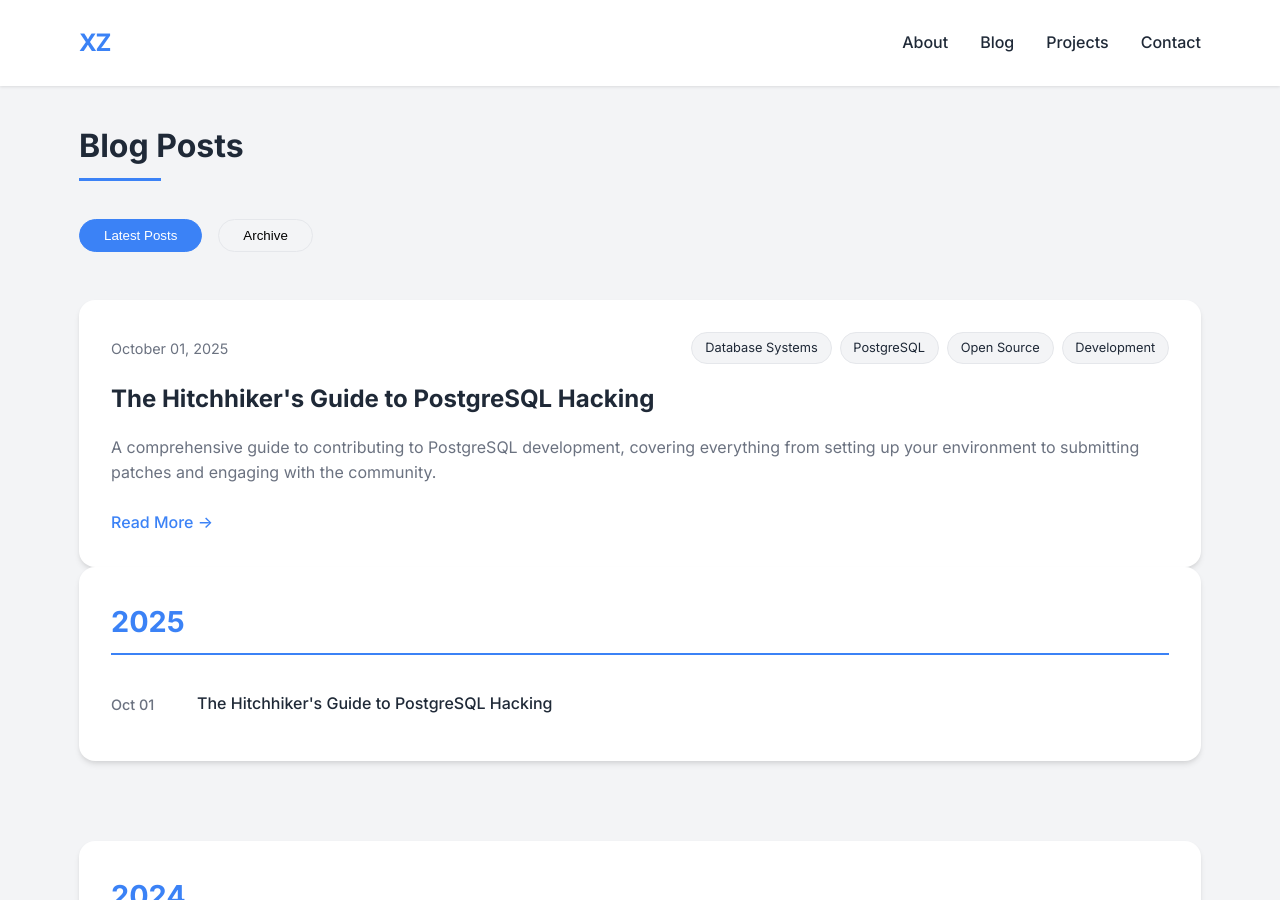
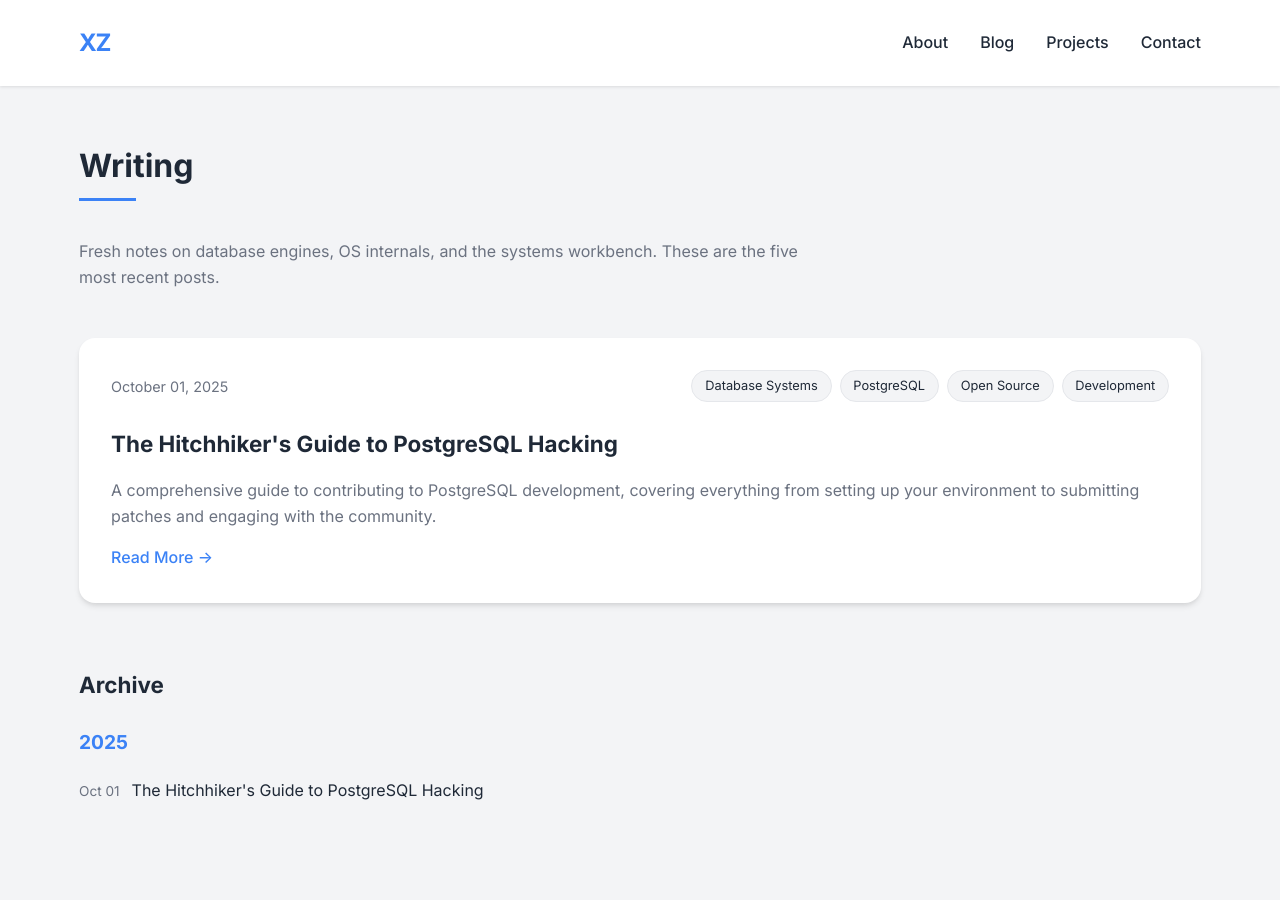
Before and after one commit to alterego655/alterego655.github.io, a Jekyll site: the page built from _pages/blog.html, in a window 1280 px wide and 900 px high. Built offline with Jekyll 4.4.1, drawn with Linux system fonts in a browser that asks for light colours; some of the changed text lies outside the part shown.

Commit message:
Refresh blog sections and post header layout

```diff
--- a/_layouts/post.html
+++ b/_layouts/post.html
@@ -10,7 +10,7 @@ layout: default
     .post-header-section {
         background-color: var(--bg-color);
         padding-top: 140px;
-        padding-bottom: 2rem;
+        padding-bottom: 140px;
         border-bottom: 1px solid var(--border-color);
     }
     .blog-content {
--- a/_pages/blog.html
+++ b/_pages/blog.html
@@ -6,34 +6,22 @@ permalink: /blog/
 
 <style>
     .blog-page {
-        padding-top: 120px;
+        padding-top: 140px;
         padding-bottom: 4rem;
         background-color: var(--light-bg);
         min-height: 100vh;
     }
-    .blog-filters {
-        display: flex;
-        gap: 1rem;
+    .blog-intro {
+        max-width: 720px;
         margin-bottom: 3rem;
-    }
-    .filter-btn {
-        background: none;
-        border: 1px solid var(--border-color);
-        padding: 0.5rem 1.5rem;
-        border-radius: 2rem;
-        cursor: pointer;
-        transition: var(--transition);
-        font-weight: 500;
-    }
-    .filter-btn.active,
-    .filter-btn:hover {
-        background-color: var(--primary-color);
-        color: white;
-        border-color: var(--primary-color);
+        color: var(--light-text);
     }
     .blog-posts {
         display: grid;
         gap: 2rem;
+    }
+    .blog-posts.cards {
+        grid-template-columns: repeat(auto-fit, minmax(260px, 1fr));
     }
     .blog-card {
         background-color: var(--bg-color);
@@ -41,130 +29,95 @@ permalink: /blog/
         padding: 2rem;
         box-shadow: var(--card-shadow);
         transition: var(--transition);
+        display: flex;
+        flex-direction: column;
+        gap: 1rem;
     }
     .blog-card:hover {
-        transform: translateY(-5px);
-        box-shadow: 0 10px 20px rgba(0, 0, 0, 0.08);
+        transform: translateY(-4px);
+        box-shadow: 0 12px 24px rgba(0, 0, 0, 0.08);
     }
     .blog-meta {
         display: flex;
         justify-content: space-between;
         align-items: center;
-        margin-bottom: 1rem;
         flex-wrap: wrap;
-        gap: 1rem;
+        gap: 0.75rem;
+        font-size: 0.9rem;
+        color: var(--light-text);
     }
-    .blog-date {
-        color: var(--light-text);
-        font-size: 0.9rem;
+    .blog-title {
+        font-size: 1.4rem;
+        color: var(--text-color);
+        margin: 0;
     }
-    .blog-tags {
-        display: flex;
-        flex-wrap: wrap;
-        gap: 0.5rem;
-    }
-    .blog-tags .tag {
-        font-size: 0.8rem;
-        padding: 0.3rem 0.8rem;
-        background-color: var(--light-bg);
-        border: 1px solid var(--border-color);
-        border-radius: 2rem;
-        color: var(--text-color);
+    .blog-title a {
+        color: inherit;
+        text-decoration: none;
         transition: var(--transition);
     }
-    .blog-title {
-        font-size: 1.5rem;
-        margin-bottom: 1rem;
-        color: var(--text-color);
-        transition: var(--transition);
-    }
-    .blog-card:hover .blog-title {
+    .blog-card:hover .blog-title a {
         color: var(--primary-color);
     }
     .blog-excerpt {
         color: var(--light-text);
-        margin-bottom: 1.5rem;
+        margin: 0;
+        flex-grow: 1;
     }
     .read-more {
         font-weight: 500;
-        position: relative;
         color: var(--primary-color);
         text-decoration: none;
+        align-self: flex-start;
     }
-    .read-more::after {
-        content: '';
-        position: absolute;
-        width: 0;
-        height: 2px;
-        bottom: -2px;
-        left: 0;
-        background-color: var(--primary-color);
-        transition: var(--transition);
+    .archive-section {
+        margin-top: 4rem;
     }
-    .read-more:hover::after {
-        width: 100%;
-    }
-
-    /* Archive styles */
     .archive-year {
-        margin-bottom: 3rem;
-        background-color: var(--bg-color);
-        padding: 2rem;
-        border-radius: 1rem;
-        box-shadow: var(--card-shadow);
+        margin-bottom: 2.5rem;
     }
     .archive-year h3 {
-        font-size: 1.8rem;
-        margin-bottom: 1.5rem;
         color: var(--primary-color);
-        border-bottom: 2px solid var(--primary-color);
-        padding-bottom: 0.5rem;
+        font-size: 1.2rem;
+        margin-bottom: 1rem;
     }
     .archive-list {
         list-style: none;
         padding: 0;
+        display: grid;
+        gap: 0.5rem;
     }
-    .archive-list li {
-        padding: 0.75rem 0;
-        border-bottom: 1px solid var(--border-color);
-        display: flex;
-        align-items: center;
-        gap: 1rem;
-    }
-    .archive-list li:last-child {
-        border-bottom: none;
-    }
-    .archive-date {
-        color: var(--light-text);
-        font-size: 0.9rem;
-        min-width: 70px;
-        font-weight: 500;
-    }
-    .archive-list a {
+    .archive-list li a {
         color: var(--text-color);
         text-decoration: none;
+        display: inline-flex;
+        align-items: baseline;
+        gap: 0.75rem;
+        padding: 0.25rem 0;
+        border-bottom: 1px dashed transparent;
         transition: var(--transition);
-        font-weight: 500;
     }
-    .archive-list a:hover {
+    .archive-list li a span {
+        font-size: 0.85rem;
+        color: var(--light-text);
+    }
+    .archive-list li a:hover {
         color: var(--primary-color);
+        border-bottom-color: var(--primary-color);
     }
 </style>
 
 <section class="blog-page">
     <div class="container">
-        <h1 class="section-title">Blog Posts</h1>
+        <h1 class="section-title">Writing</h1>
 
-        <div class="blog-filters">
-            <button class="filter-btn active" data-filter="latest">Latest Posts</button>
-            <button class="filter-btn" data-filter="archive">Archive</button>
-        </div>
+        <p class="blog-intro">Fresh notes on database engines, OS internals, and the systems workbench. These are the five most recent posts.</p>
 
-        <div class="blog-posts" id="latest-posts">
+        <div class="blog-posts cards">
             {% for post in site.posts limit:5 %}
             <article class="blog-card">
                 <div class="blog-meta">
-                    <span class="blog-date">{{ post.date | date: "%B %d, %Y" }}</span>
+                    <span>{{ post.date | date: "%B %d, %Y" }}</span>
                     {% if post.tags and post.tags.size > 0 %}
                     <div class="blog-tags">
                         {% for tag in post.tags %}
@@ -173,43 +126,32 @@ permalink: /blog/
                     </div>
                     {% endif %}
                 </div>
-                <h3 class="blog-title">{{ post.title }}</h3>
+                <h3 class="blog-title"><a href="{{ post.url | relative_url }}">{{ post.title }}</a></h3>
                 <p class="blog-excerpt">{{ post.excerpt | strip_html | truncate: 200 }}</p>
                 <a href="{{ post.url | relative_url }}" class="read-more">Read More →</a>
             </article>
             {% endfor %}
         </div>
 
-        <div class="blog-posts hidden" id="archive-posts">
+        <div class="archive-section">
+            <h2 class="section-subtitle">Archive</h2>
+
+            {% assign posts_by_year = site.posts | group_by_exp: "post", "post.date | date: '%Y'" %}
+            {% for year in posts_by_year %}
             <div class="archive-year">
-                <h3>2025</h3>
+                <h3>{{ year.name }}</h3>
                 <ul class="archive-list">
-                    {% for post in site.posts %}
-                    {% assign post_year = post.date | date: "%Y" %}
-                    {% if post_year == "2025" %}
-                    <li><span class="archive-date">{{ post.date | date: "%b %d" }}</span> <a href="{{ post.url | relative_url }}">{{ post.title }}</a></li>
-                    {% endif %}
+                    {% for post in year.items %}
+                    <li>
+                        <a href="{{ post.url | relative_url }}">
+                            <span>{{ post.date | date: "%b %d" }}</span>
+                            {{ post.title }}
+                        </a>
+                    </li>
                     {% endfor %}
                 </ul>
             </div>
-
-            <div class="archive-year">
-                <h3>2024</h3>
-                <ul class="archive-list">
-                    <li><span class="archive-date">Mar 15</span> <a href="#">Copy-on-Write Trie: Implementation and Performance Analysis</a></li>
-                    <li><span class="archive-date">Feb 20</span> <a href="#">Designing Fault-Tolerant Distributed Database Systems</a></li>
-                    <li><span class="archive-date">Jan 10</span> <a href="#">I/O Schedulers: A Deep Dive</a></li>
-                </ul>
-            </div>
-
-            <div class="archive-year">
-                <h3>2023</h3>
-                <ul class="archive-list">
-                    <li><span class="archive-date">Dec 05</span> <a href="#">Memory Management in Modern Databases</a></li>
-                    <li><span class="archive-date">Nov 12</span> <a href="#">Query Optimization Techniques</a></li>
-                    <li><span class="archive-date">Oct 03</span> <a href="#">Concurrency Control Mechanisms</a></li>
-                </ul>
-            </div>
+            {% endfor %}
         </div>
     </div>
 </section>
--- a/styles.css
+++ b/styles.css
@@ -273,32 +273,13 @@ nav {
 }
 
 /* Blog Section */
-.blog-filters {
-    display: flex;
-    gap: 1rem;
-    margin-bottom: 2rem;
-}
-
-.filter-btn {
-    background: none;
-    border: 1px solid var(--border-color);
-    padding: 0.5rem 1.5rem;
-    border-radius: 2rem;
-    cursor: pointer;
-    transition: var(--transition);
-    font-weight: 500;
-}
-
-.filter-btn.active,
-.filter-btn:hover {
-    background-color: var(--primary-color);
-    color: white;
-    border-color: var(--primary-color);
-}
-
 .blog-posts {
     display: grid;
     gap: 2rem;
+}
+
+.blog-posts.cards {
+    grid-template-columns: repeat(auto-fit, minmax(260px, 1fr));
 }
 
 .blog-card {
@@ -307,23 +288,25 @@ nav {
     padding: 2rem;
     box-shadow: var(--card-shadow);
     transition: var(--transition);
+    display: flex;
+    flex-direction: column;
+    gap: 1rem;
 }
 
 .blog-card:hover {
-    transform: translateY(-5px);
-    box-shadow: 0 10px 20px rgba(0, 0, 0, 0.08);
+    transform: translateY(-4px);
+    box-shadow: 0 12px 24px rgba(0, 0, 0, 0.08);
 }
 
 .blog-meta {
     display: flex;
     justify-content: space-between;
     align-items: center;
-    margin-bottom: 1rem;
-}
-
-.blog-date {
+    flex-wrap: wrap;
+    gap: 0.75rem;
+    margin-bottom: 0.5rem;
+    font-size: 0.9rem;
     color: var(--light-text);
-    font-size: 0.9rem;
 }
 
 .blog-tags {
@@ -338,24 +321,33 @@ nav {
 }
 
 .blog-title {
-    font-size: 1.5rem;
-    margin-bottom: 1rem;
+    font-size: 1.4rem;
+    margin-bottom: 0.5rem;
     color: var(--text-color);
     transition: var(--transition);
 }
 
-.blog-card:hover .blog-title {
+.blog-title a {
+    color: inherit;
+    text-decoration: none;
+    transition: var(--transition);
+}
+
+.blog-card:hover .blog-title,
+.blog-card:hover .blog-title a {
     color: var(--primary-color);
 }
 
 .blog-excerpt {
     color: var(--light-text);
-    margin-bottom: 1.5rem;
+    margin-bottom: 0;
+    flex-grow: 1;
 }
 
 .read-more {
     font-weight: 500;
     position: relative;
+    align-self: flex-start;
 }
 
 .read-more::after {
@@ -375,26 +367,62 @@ nav {
 
 /* Archive */
 .archive-year {
-    margin-bottom: 2rem;
+    margin-bottom: 2.5rem;
 }
 
 .archive-year h3 {
-    font-size: 1.5rem;
-    margin-bottom: 1rem;
-    color: var(--text-color);
+    font-size: 1.2rem;
+    margin-bottom: 0.75rem;
+    color: var(--primary-color);
 }
 
-.archive-list li {
-    padding: 0.75rem 0;
-    border-bottom: 1px solid var(--border-color);
-    display: flex;
-    align-items: center;
+.archive-list {
+    list-style: none;
+    padding: 0;
+    display: grid;
+    gap: 0.5rem;
 }
 
-.archive-date {
+.archive-list li a {
+    color: var(--text-color);
+    text-decoration: none;
+    display: inline-flex;
+    align-items: baseline;
+    gap: 0.75rem;
+    padding: 0.25rem 0;
+    border-bottom: 1px dashed transparent;
+    transition: var(--transition);
+}
+
+.archive-list li a span {
+    font-size: 0.85rem;
     color: var(--light-text);
-    font-size: 0.9rem;
-    min-width: 80px;
+}
+
+.archive-list li a:hover {
+    color: var(--primary-color);
+    border-bottom-color: var(--primary-color);
+}
+
+.archive-links {
+    margin-top: 2rem;
+    text-align: right;
+}
+
+.archive-link {
+    font-weight: 500;
+}
+
+.blog-intro {
+    max-width: 720px;
+    margin-bottom: 2.5rem;
+    color: var(--light-text);
+}
+
+.section-subtitle {
+    font-size: 1.4rem;
+    margin-bottom: 1.5rem;
+    color: var(--text-color);
 }
 
 /* Projects Section */
```
Also changed, not shown: index.html (+7 -32 lines).
